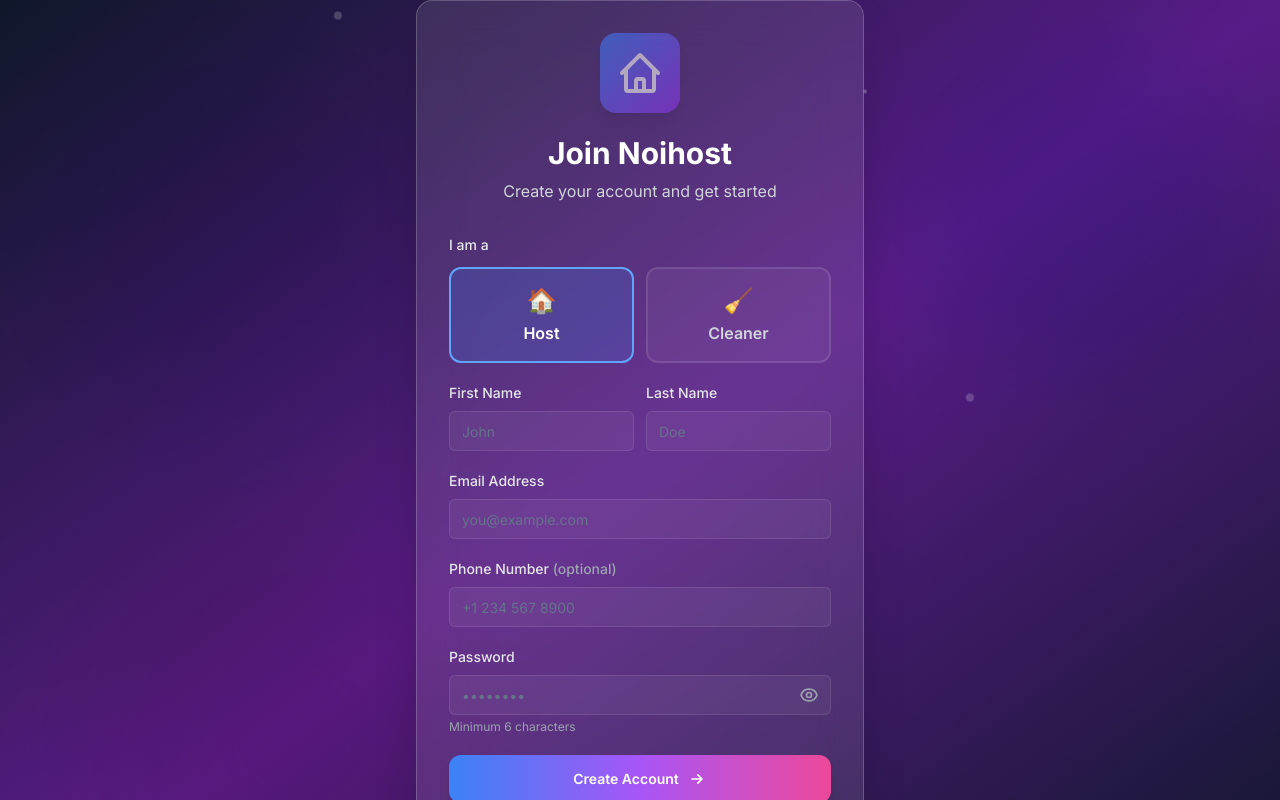
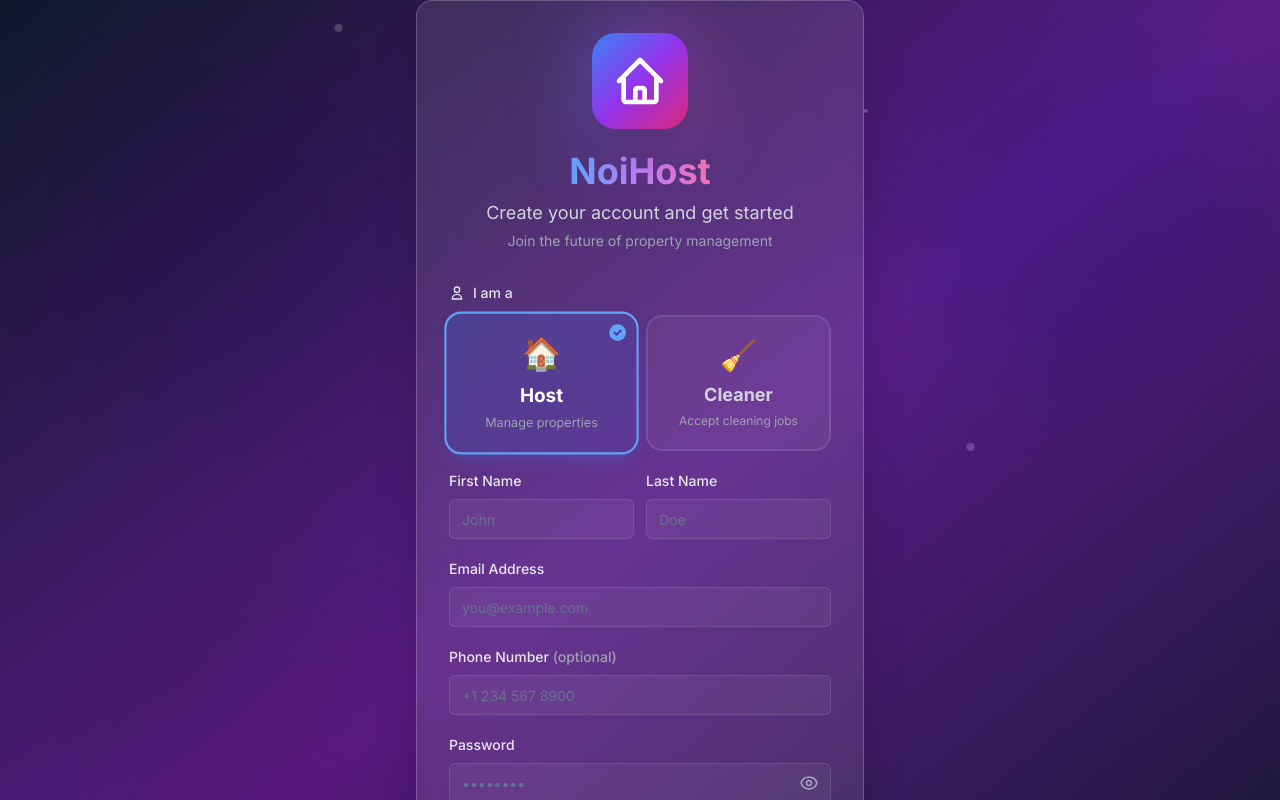
Before and after one commit to nathan9513-aps/Noihost, a Next.js app in the folder apps/web/: page /register in a window 1280 px wide. Shown: the top 800 px of the page. Built offline with nearby package versions, Linux system fonts and the light colour scheme.

Commit message:
feat: Rebrand to NoiHost and improve registration page UI with modern gradient design

```diff
--- a/apps/web/src/app/(auth)/login/page.tsx
+++ b/apps/web/src/app/(auth)/login/page.tsx
@@ -99,7 +99,7 @@ export default function LoginPage() {
 
             <CardTitle className="text-3xl text-center font-bold">
               <span className="bg-gradient-to-r from-blue-400 via-purple-400 to-pink-400 bg-clip-text text-transparent">
-                Turno Clone
+                NoiHost
               </span>
             </CardTitle>
             <CardDescription className="text-center text-base text-gray-300">
--- a/apps/web/src/app/(auth)/register/page.tsx
+++ b/apps/web/src/app/(auth)/register/page.tsx
@@ -79,13 +79,21 @@ export default function RegisterPage() {
         <div className="backdrop-blur-xl bg-white/10 border border-white/20 rounded-2xl shadow-2xl p-8">
           {/* Logo */}
           <div className="text-center mb-8">
-            <div className="inline-block p-4 bg-gradient-to-br from-blue-500 to-purple-600 rounded-2xl shadow-lg mb-4 animate-pulse-slow">
-              <svg className="w-12 h-12 text-white" fill="none" stroke="currentColor" viewBox="0 0 24 24">
-                <path strokeLinecap="round" strokeLinejoin="round" strokeWidth={2} d="M3 12l2-2m0 0l7-7 7 7M5 10v10a1 1 0 001 1h3m10-11l2 2m-2-2v10a1 1 0 01-1 1h-3m-6 0a1 1 0 001-1v-4a1 1 0 011-1h2a1 1 0 011 1v4a1 1 0 001 1m-6 0h6" />
-              </svg>
+            <div className="inline-block relative">
+              <div className="absolute inset-0 bg-gradient-to-r from-blue-500 via-purple-500 to-pink-500 rounded-3xl blur-2xl opacity-40 animate-pulse-slow"></div>
+              <div className="relative p-5 bg-gradient-to-br from-blue-500 via-purple-600 to-pink-600 rounded-3xl shadow-2xl mb-4 transform hover:scale-110 transition-all duration-300">
+                <svg className="w-14 h-14 text-white" fill="none" stroke="currentColor" viewBox="0 0 24 24">
+                  <path strokeLinecap="round" strokeLinejoin="round" strokeWidth={2} d="M3 12l2-2m0 0l7-7 7 7M5 10v10a1 1 0 001 1h3m10-11l2 2m-2-2v10a1 1 0 01-1 1h-3m-6 0a1 1 0 001-1v-4a1 1 0 011-1h2a1 1 0 011 1v4a1 1 0 001 1m-6 0h6" />
+                </svg>
+              </div>
             </div>
-            <h1 className="text-3xl font-bold text-white mb-2">Join Noihost</h1>
-            <p className="text-gray-300">Create your account and get started</p>
+            <h1 className="text-4xl font-bold mb-2">
+              <span className="bg-gradient-to-r from-blue-400 via-purple-400 to-pink-400 bg-clip-text text-transparent">
+                NoiHost
+              </span>
+            </h1>
+            <p className="text-gray-300 text-lg">Create your account and get started</p>
+            <p className="text-gray-400 text-sm mt-1">Join the future of property management</p>
           </div>
 
           {/* Form */}
@@ -98,31 +106,54 @@ export default function RegisterPage() {
 
             {/* Role Selection */}
             <div>
-              <label className="block text-sm font-medium text-gray-200 mb-3">I am a</label>
-              <div className="flex gap-3">
+              <label className="block text-sm font-medium text-gray-200 mb-3">
+                <span className="flex items-center gap-2">
+                  <svg className="w-4 h-4" fill="none" stroke="currentColor" viewBox="0 0 24 24">
+                    <path strokeLinecap="round" strokeLinejoin="round" strokeWidth={2} d="M16 7a4 4 0 11-8 0 4 4 0 018 0zM12 14a7 7 0 00-7 7h14a7 7 0 00-7-7z" />
+                  </svg>
+                  I am a
+                </span>
+              </label>
+              <div className="grid grid-cols-2 gap-3">
                 <button
                   type="button"
                   onClick={() => setFormData({ ...formData, role: 'HOST' })}
-                  className={`flex-1 p-4 rounded-xl border-2 transition-all duration-200 ${
+                  className={`relative group p-5 rounded-2xl border-2 transition-all duration-300 ${
                     formData.role === 'HOST'
-                      ? 'bg-blue-500/20 border-blue-400 text-white'
-                      : 'bg-white/5 border-white/10 text-gray-300 hover:border-white/30'
+                      ? 'bg-gradient-to-br from-blue-500/20 to-blue-600/10 border-blue-400 text-white shadow-lg shadow-blue-500/20 scale-105'
+                      : 'bg-white/5 border-white/10 text-gray-300 hover:border-blue-400/50 hover:bg-white/10'
                   }`}
                 >
-                  <div className="text-2xl mb-1">🏠</div>
-                  <div className="font-semibold">Host</div>
+                  {formData.role === 'HOST' && (
+                    <div className="absolute top-2 right-2">
+                      <svg className="w-5 h-5 text-blue-400" fill="currentColor" viewBox="0 0 20 20">
+                        <path fillRule="evenodd" d="M10 18a8 8 0 100-16 8 8 0 000 16zm3.707-9.293a1 1 0 00-1.414-1.414L9 10.586 7.707 9.293a1 1 0 00-1.414 1.414l2 2a1 1 0 001.414 0l4-4z" clipRule="evenodd" />
+                      </svg>
+                    </div>
+                  )}
+                  <div className="text-3xl mb-2 transform group-hover:scale-110 transition-transform">🏠</div>
+                  <div className="font-bold text-lg">Host</div>
+                  <div className="text-xs text-gray-400 mt-1">Manage properties</div>
                 </button>
                 <button
                   type="button"
                   onClick={() => setFormData({ ...formData, role: 'CLEANER' })}
-                  className={`flex-1 p-4 rounded-xl border-2 transition-all duration-200 ${
+                  className={`relative group p-5 rounded-2xl border-2 transition-all duration-300 ${
                     formData.role === 'CLEANER'
-                      ? 'bg-purple-500/20 border-purple-400 text-white'
-                      : 'bg-white/5 border-white/10 text-gray-300 hover:border-white/30'
+                      ? 'bg-gradient-to-br from-purple-500/20 to-purple-600/10 border-purple-400 text-white shadow-lg shadow-purple-500/20 scale-105'
+                      : 'bg-white/5 border-white/10 text-gray-300 hover:border-purple-400/50 hover:bg-white/10'
                   }`}
                 >
-                  <div className="text-2xl mb-1">🧹</div>
-                  <div className="font-semibold">Cleaner</div>
+                  {formData.role === 'CLEANER' && (
+                    <div className="absolute top-2 right-2">
+                      <svg className="w-5 h-5 text-purple-400" fill="currentColor" viewBox="0 0 20 20">
+                        <path fillRule="evenodd" d="M10 18a8 8 0 100-16 8 8 0 000 16zm3.707-9.293a1 1 0 00-1.414-1.414L9 10.586 7.707 9.293a1 1 0 00-1.414 1.414l2 2a1 1 0 001.414 0l4-4z" clipRule="evenodd" />
+                      </svg>
+                    </div>
+                  )}
+                  <div className="text-3xl mb-2 transform group-hover:scale-110 transition-transform">🧹</div>
+                  <div className="font-bold text-lg">Cleaner</div>
+                  <div className="text-xs text-gray-400 mt-1">Accept cleaning jobs</div>
                 </button>
               </div>
             </div>
--- a/apps/web/src/app/page.tsx
+++ b/apps/web/src/app/page.tsx
@@ -4,11 +4,16 @@ export default function Home() {
   return (
     <main className="flex min-h-screen flex-col items-center justify-center p-24">
       <div className="z-10 max-w-5xl w-full items-center justify-center font-mono text-sm">
-        <h1 className="text-4xl font-bold text-center mb-8">
-          🧹 Turno Clone
+        <h1 className="text-5xl font-bold text-center mb-4">
+          <span className="bg-gradient-to-r from-blue-500 via-purple-500 to-pink-500 bg-clip-text text-transparent">
+            🏠 NoiHost
+          </span>
         </h1>
-        <p className="text-xl text-center mb-12 text-muted-foreground">
-          Cleaning Management Platform for Short-Term Rentals
+        <p className="text-2xl text-center mb-4 font-semibold">
+          Cleaning Management Platform
+        </p>
+        <p className="text-lg text-center mb-12 text-muted-foreground">
+          Connect property hosts with professional cleaners
         </p>
 
         <div className="grid grid-cols-1 md:grid-cols-2 gap-6 max-w-4xl mx-auto">
```
